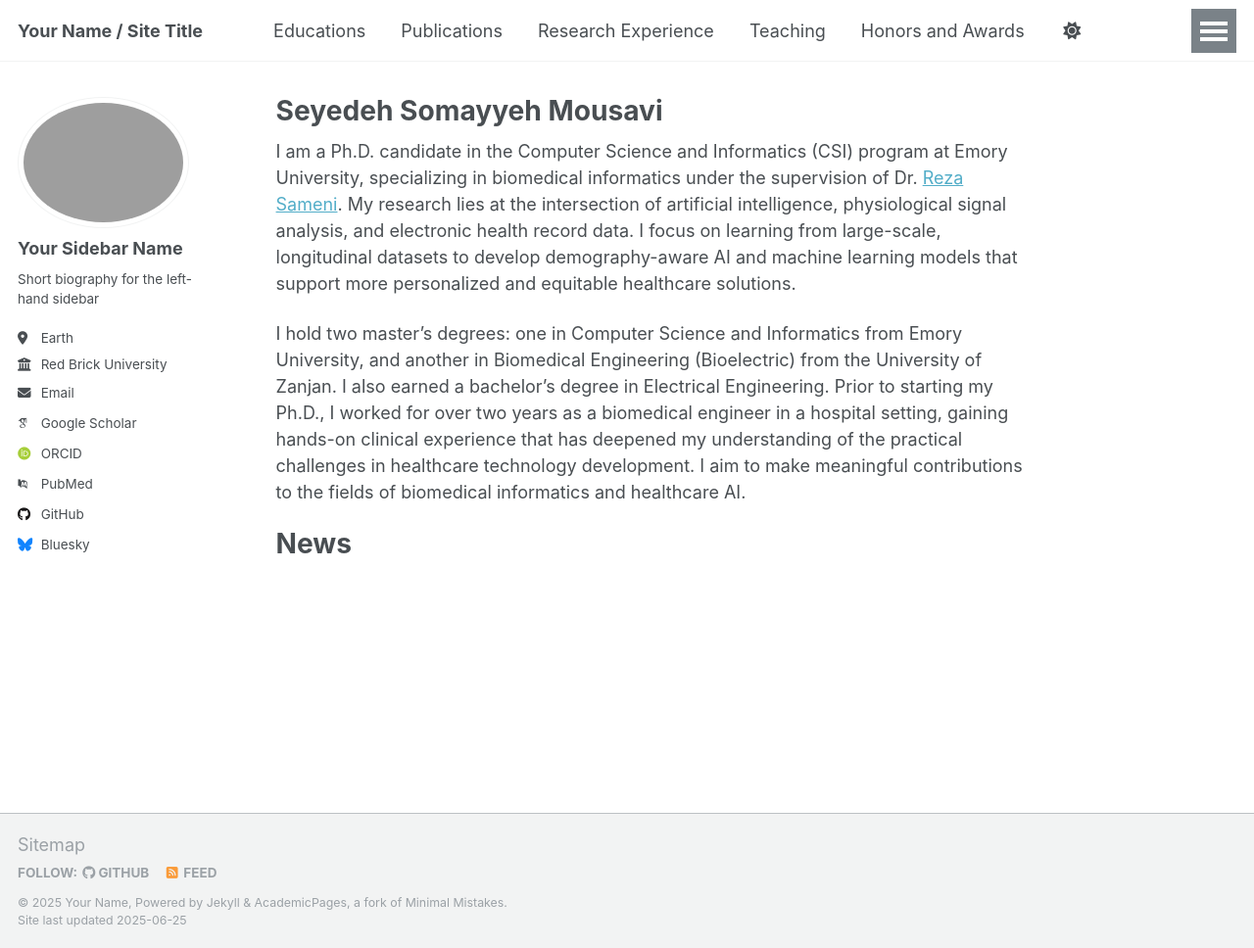
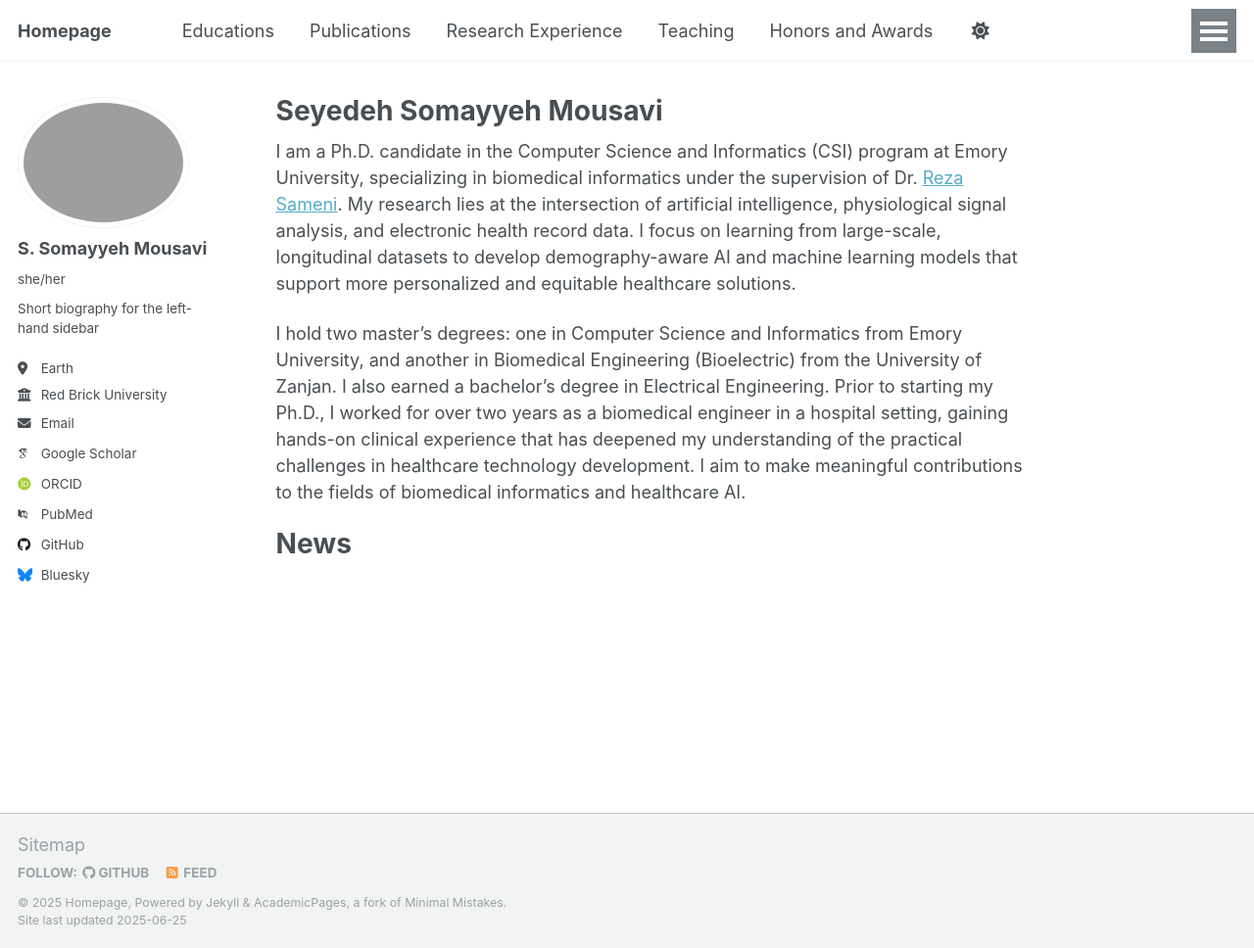
Before and after one commit to Somayyehmousavi/somayyehmousavi.github.io, a Jekyll site: the page built from _pages/about.md, in a window 1280 px wide and 968 px high. Shown: the whole window at 98% size. Built offline with Jekyll 4.4.1, drawn with Linux system fonts in a browser that asks for light colours; some web fonts are replaced.

Commit message:
Update _config.yml

```diff
--- a/_config.yml
+++ b/_config.yml
@@ -9,13 +9,13 @@
 # Basic Site Settings
 locale                   : "en-US"
 site_theme               : "default"
-title                    : "Your Name / Site Title"
+title                    : "Homepage"
 title_separator          : "-"
-name                     : &name "Your Name"
+name                     : # &name "Your Name"
 description              : &description "personal description"
-url                      : https://academicpages.github.io # the base hostname & protocol for your site e.g. "https://[your GitHub username].github.io" or if you already have some other page hosted on Github then use "https://[your GitHub username].github.io/[Your Repo Name]"
+url                      : https://somayyehmousavi.github.io/ # the base hostname & protocol for your site e.g. "https://[your GitHub username].github.io" or if you already have some other page hosted on Github then use "https://[your GitHub username].github.io/[Your Repo Name]"
 baseurl                  : "" # the subpath of your site, e.g. "/blog"
-repository               : "academicpages/academicpages.github.io"
+repository               : "Somayyehmousavi/somayyehmousavi.github.io"
 
 # Site Author - The following control what appear as part of the author content on the side bar.
 #               If a field is blank the icon and link will not appear, otherwise it will be shown.
@@ -23,8 +23,8 @@ repository               : "academicpages/academicpages.github.io"
 author:
   # Biographic information
   avatar           : "profile.png"
-  name             : "Your Sidebar Name"
-  pronouns         : # example: "she/her"
+  name             : "S. Somayyeh Mousavi"
+  pronouns         : "she/her"
   bio              : "Short biography for the left-hand sidebar"
   location         : "Earth"
   employer         : "Red Brick University"
```
